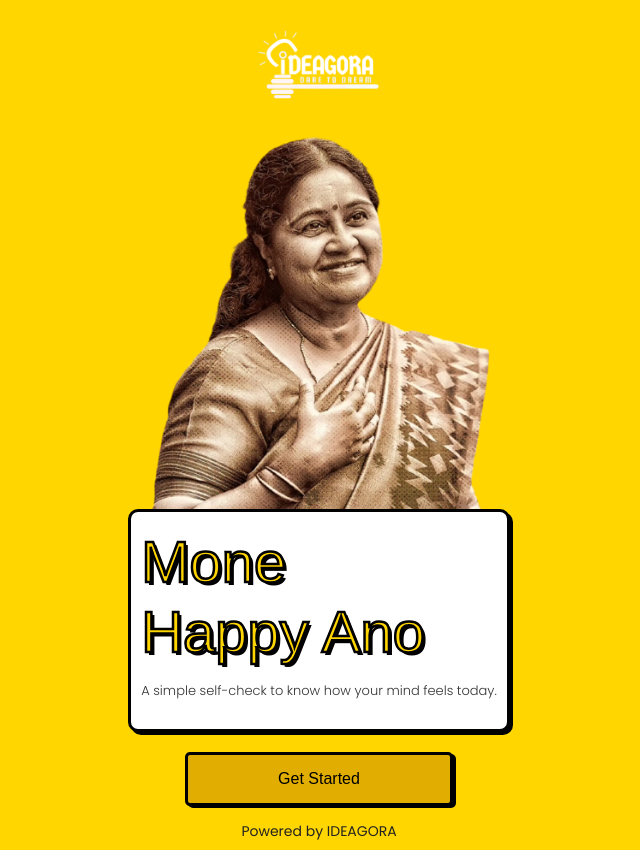
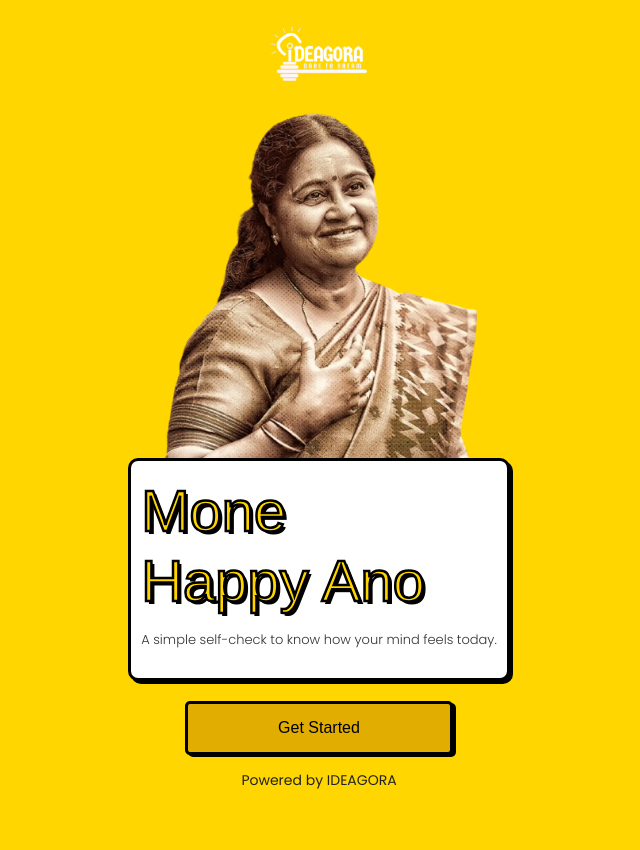
Before and after one commit to christy-basil-anil/mone-ok-ano-, a plain HTML site: page index.html in a window 1280 px wide. Shown: the whole page, without its empty margins (321-961 px from the left). After the commit the page ends 800 px from the top, so only its background shows below. Drawn offline with Linux system fonts and the light colour scheme; a web font is replaced by a local one.

Commit message:
Update style.css

```diff
--- a/style.css
+++ b/style.css
@@ -122,17 +122,17 @@ body{
 }
 
 .idea img{
-    height: 124px;
+    height: 100px;
 }
 
 .happy{
-    height: 373px;
-    width: 340px;
+    height: 346px;
+    width: 315px;
 }
 
 .mother{
-    height: 373px;
-    width: 340px;
+    height: 346px;
+    width: 315px;
     margin-bottom: 0%;
 }
 
@@ -160,9 +160,10 @@ body{
       padding: 15px 10px;
       border-radius: 10px;
       border: 3px solid #000;
-      margin-top: 20px;
+      margin-top: 0px;
       box-shadow: 3px 3px 0px #000;
-      margin-top: 0px;
+      margin-left: 5px;
+      margin-right: 5px;
     }
 
 
@@ -215,7 +216,7 @@ body{
 
     .button:active {
       background-color: #BFA02F;
-      transform: translate(5px,5px);
+      transform: translate(2.5px,2.5px);
 
     }
 
```
